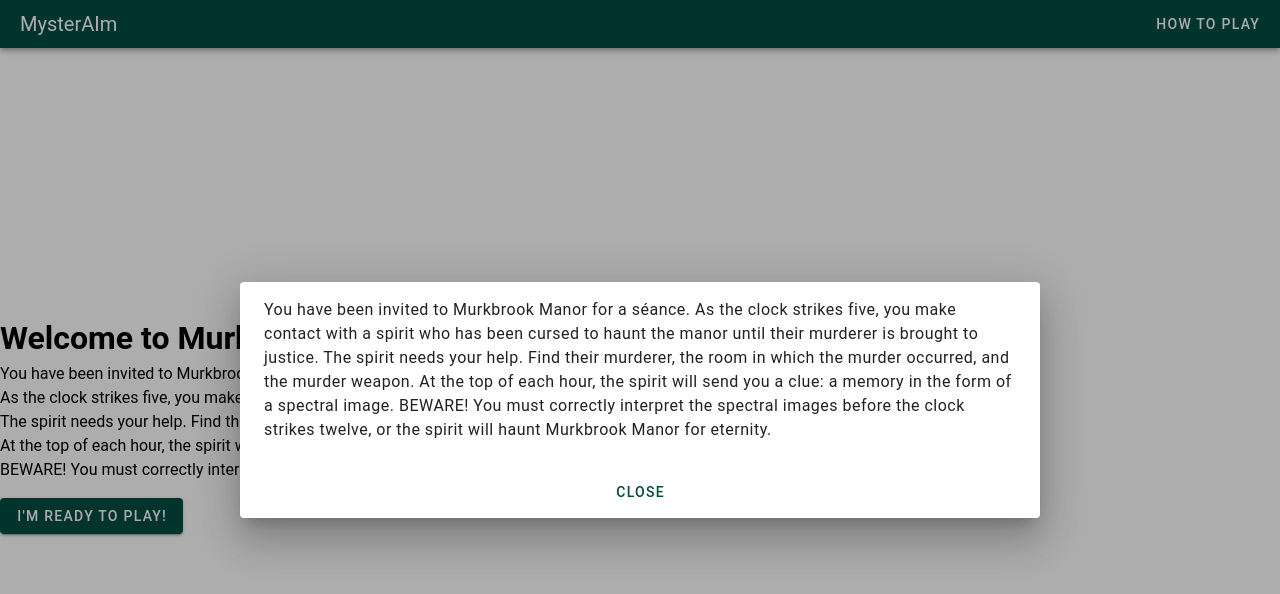
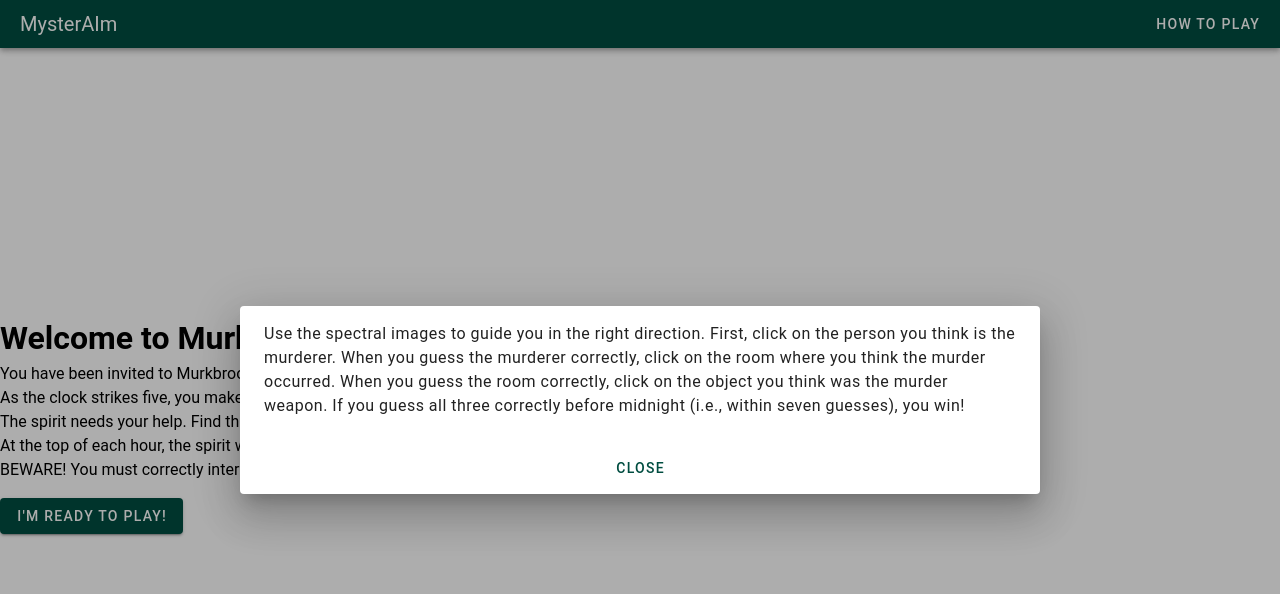
Before and after one commit to emjrhys/mysterium-ai, a Vue app: page / in a window 1280 px wide. Both pictures are taken after a click on the button "HOW TO PLAY". Shown: the top 594 px of the page. Built offline with nearby package versions, Linux system fonts and the light colour scheme; no server answers.

Commit message:
update how to play instructions

```diff
--- a/src/components/HowToPlayDialog.vue
+++ b/src/components/HowToPlayDialog.vue
@@ -14,11 +14,11 @@
 
     <v-card>
       <v-card-text>
-        You have been invited to Murkbrook Manor for a séance.
-        As the clock strikes five, you make contact with a spirit who has been cursed to haunt the manor until their murderer is brought to justice.
-        The spirit needs your help. Find their murderer, the room in which the murder occurred, and the murder weapon.
-        At the top of each hour, the spirit will send you a clue: a memory in the form of a spectral image.
-        BEWARE! You must correctly interpret the spectral images before the clock strikes twelve, or the spirit will haunt Murkbrook Manor for eternity.
+        Use the spectral images to guide you in the right direction.
+        First, click on the person you think is the murderer.
+        When you guess the murderer correctly, click on the room where you think the murder occurred.
+        When you guess the room correctly, click on the object you think was the murder weapon.
+        If you guess all three correctly before midnight (i.e., within seven guesses), you win!
       </v-card-text>
       <v-card-actions>
         <v-btn color="teal-darken-4" block @click="active = false">Close</v-btn>
```
